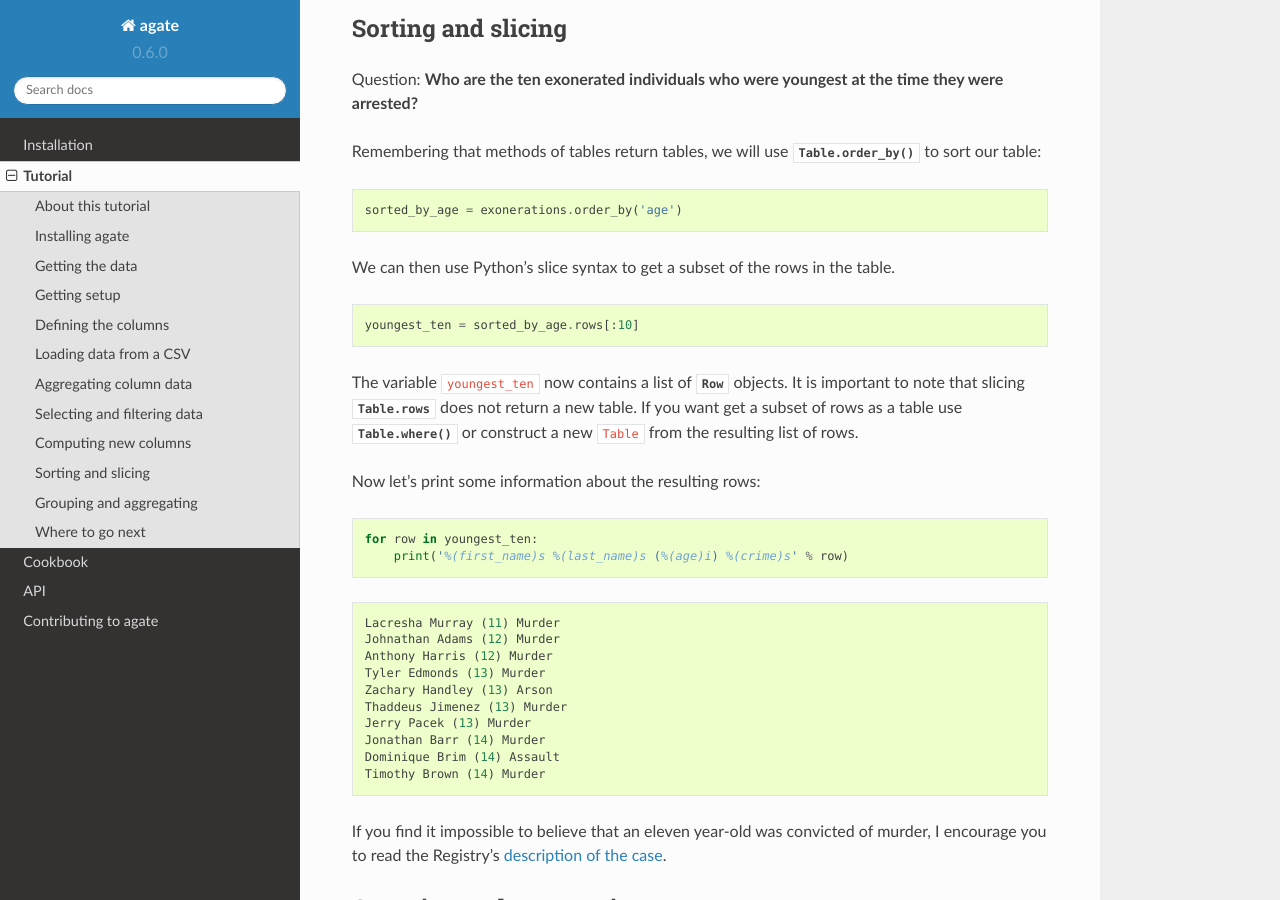
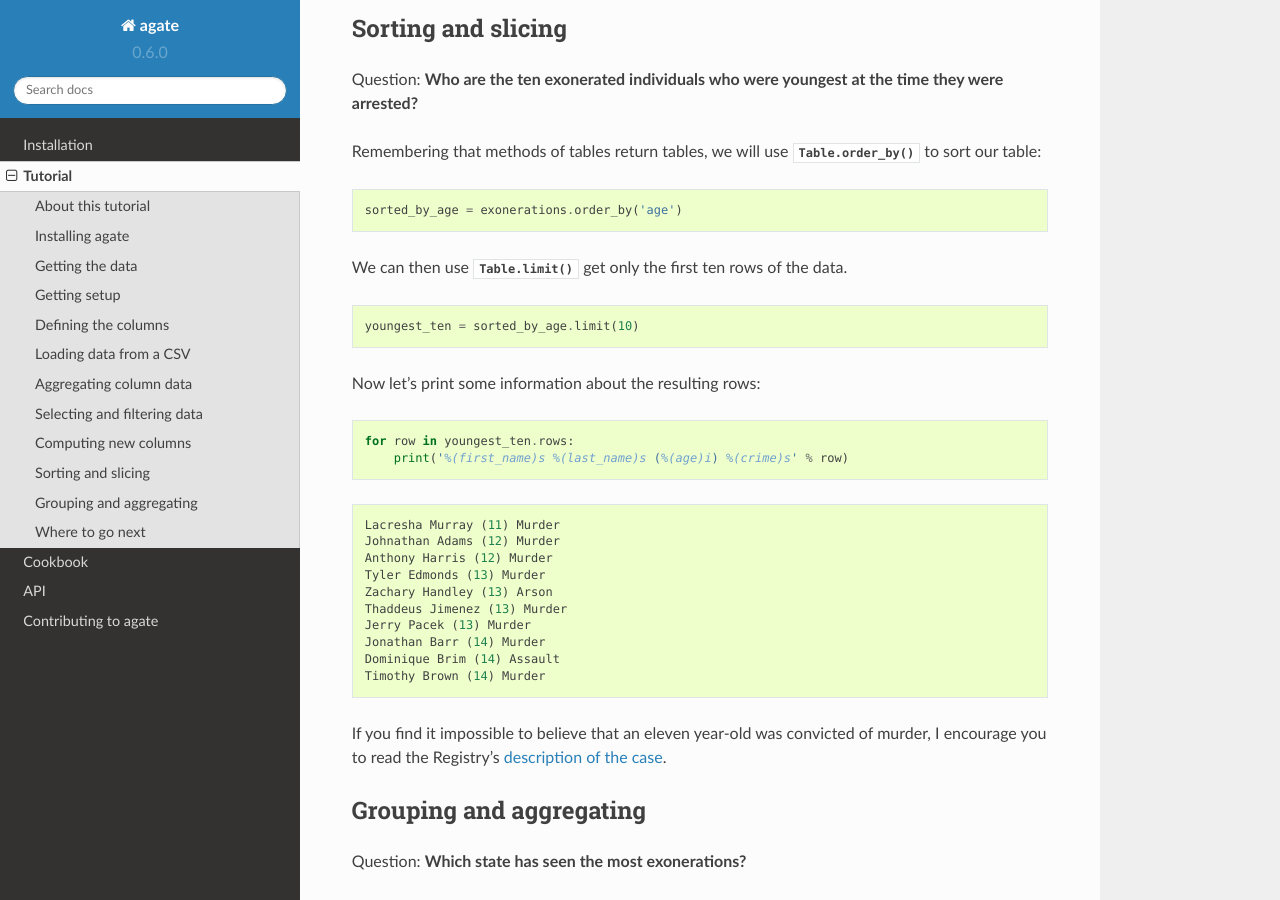
Before and after one commit to wireservice/agate, a Sphinx documentation site: the page built from docs/tutorial.rst, in a window 1280 px wide and 900 px high, scrolled down 6756 px. Built offline with Sphinx 7.4.7 and the Read the Docs theme 2.0.0, drawn with Linux system fonts in a browser that asks for light colours.

Commit message:
Update tutorial to use limit. Closes #192.

```diff
--- a/docs/tutorial.rst
+++ b/docs/tutorial.rst
@@ -285,19 +285,17 @@ Remembering that methods of tables return tables, we will use :meth:`.Table.orde
 
     sorted_by_age = exonerations.order_by('age')
 
-We can then use Python's slice syntax to get a subset of the rows in the table.
+We can then use :meth:`.Table.limit` get only the first ten rows of the data.
 
 .. code-block:: python
 
-    youngest_ten = sorted_by_age.rows[:10]
-
-The variable ``youngest_ten`` now contains a list of :class:`.Row` objects. It is important to note that slicing :attr:`.Table.rows` does not return a new table. If you want get a subset of rows as a table use :meth:`.Table.where` or construct a new ``Table`` from the resulting list of rows.
+    youngest_ten = sorted_by_age.limit(10)
 
 Now let's print some information about the resulting rows:
 
 .. code-block:: python
 
-    for row in youngest_ten:
+    for row in youngest_ten.rows:
         print('%(first_name)s %(last_name)s (%(age)i) %(crime)s' % row)
 
 ::
--- a/exonerations.py
+++ b/exonerations.py
@@ -59,9 +59,9 @@ def years_in_prison(data):
 
 def youth(data):
     sorted_by_age = data['exonerations'].order_by('age')
-    youngest_ten = sorted_by_age.rows[:10]
+    youngest_ten = sorted_by_age.limit(10)
 
-    for row in youngest_ten:
+    for row in youngest_ten.rows:
         print('%(first_name)s %(last_name)s (%(age)i) %(crime)s' % row)
 
 def states(data):
```
